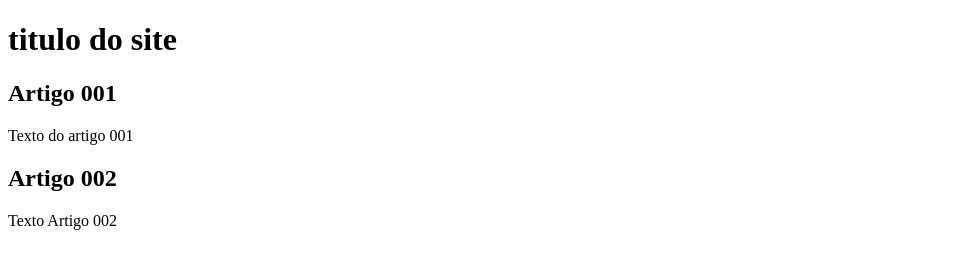
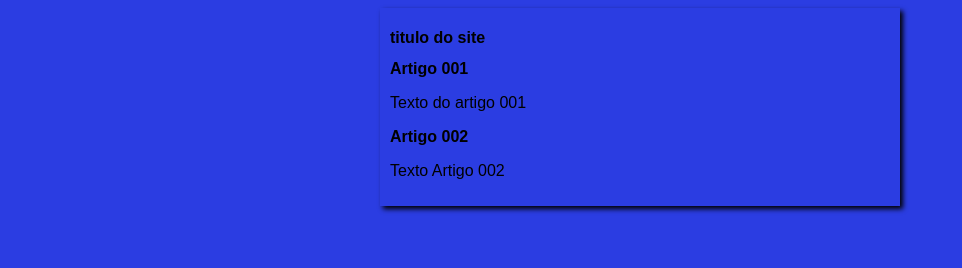
Before and after one commit to leh30/projeto-site, a plain HTML site: page index.html in a window 1280 px wide. Shown: the whole page, without its empty margins (0-962 px from the left). Drawn offline with Linux system fonts and the light colour scheme.

Commit message:
iniciei o desegn

```diff
--- /dev/null
+++ b/estilos/style.css
@@ -0,0 +1,16 @@
+* {
+    font-family: Arial, Helvetica, sans-serif;
+    font-size: 16px;
+}
+
+body{
+    background-color: rgb(43, 61, 226);
+}
+
+main{
+    background-attachment: white;
+    width: 500px;
+    margin: auto;
+    padding: 10px;
+    box-shadow: 3px 3px 5px black;
+}
--- a/index.html
+++ b/index.html
@@ -4,6 +4,7 @@
     <meta charset="UTF-8">
     <meta name="viewport" content="width=device-width, initial-scale=1.0">
     <title>titulo do site</title>
+    <link rel="stylesheet" href="estilos/style.css">
 </head>
 <body>
     <main>
```
